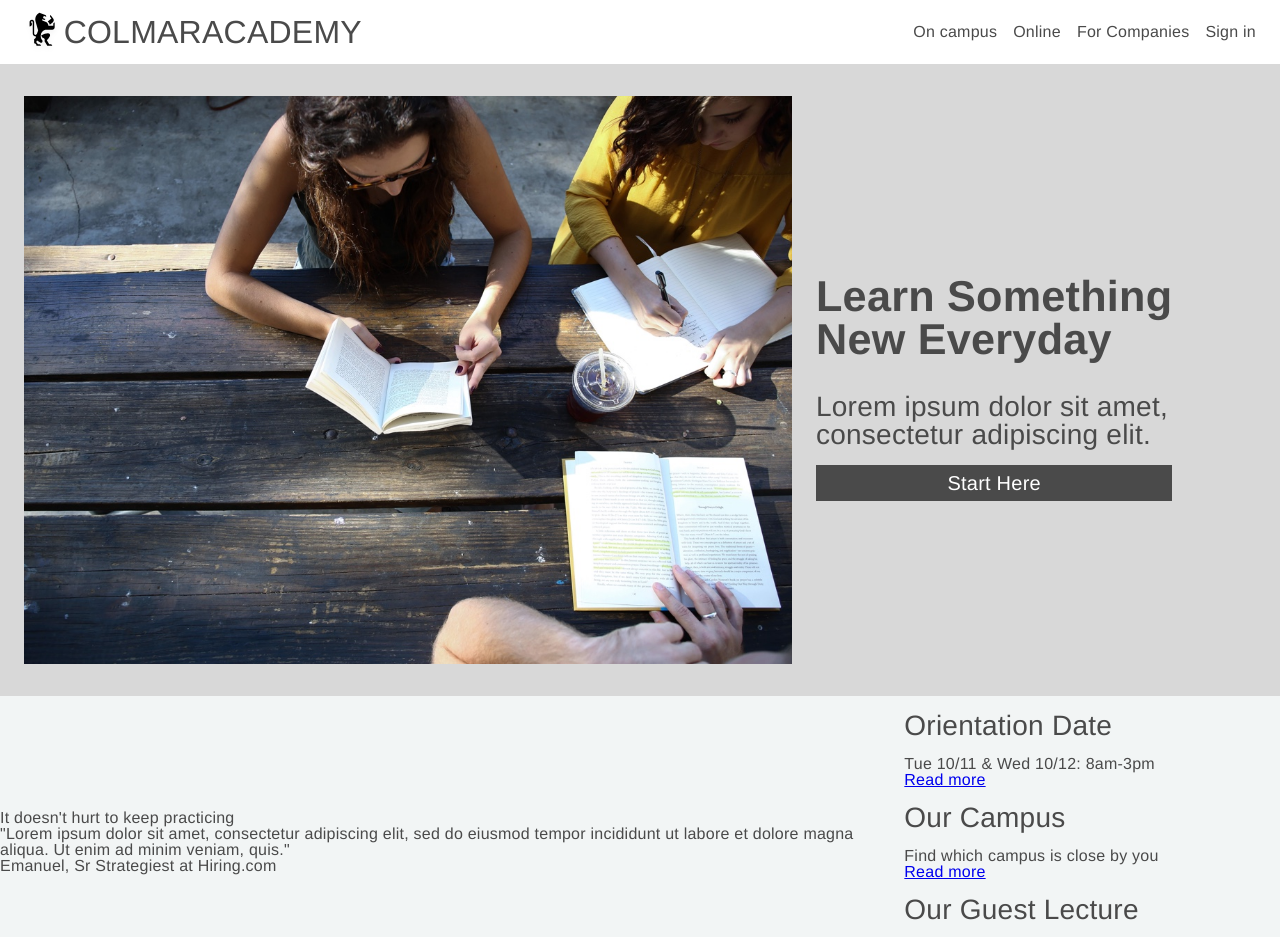
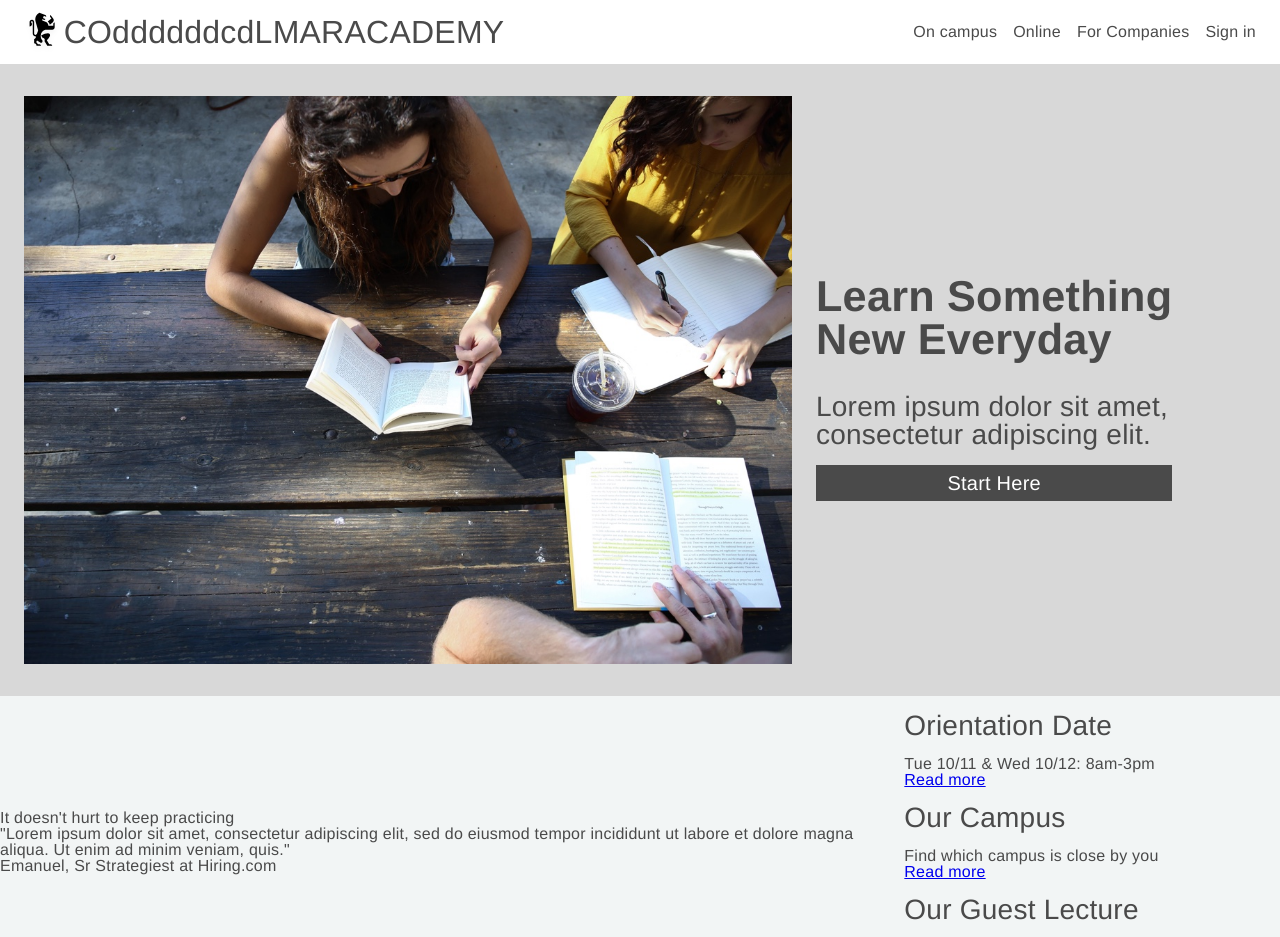
Before and after one commit to agentjesse/ColmarAcademy, a plain HTML site: page index.html in a window 1280 px wide. Shown: the top 937 px of the page. Drawn offline with Linux system fonts and the light colour scheme; a web font is replaced by a local one.

Commit message:
Update index.html

```diff
--- a/index.html
+++ b/index.html
@@ -14,7 +14,7 @@
       <!-- holder for logo and name -->
       <div class="flex">
         <img src="resources/images/icLogo.svg" alt="colmar symbol">
-        <span><b>COLMAR</b>ACADEMY</span>
+        <span><b>COddddddcdLMAR</b>ACADEMY</span>
       </div>
 
       <!-- nav -->
```
